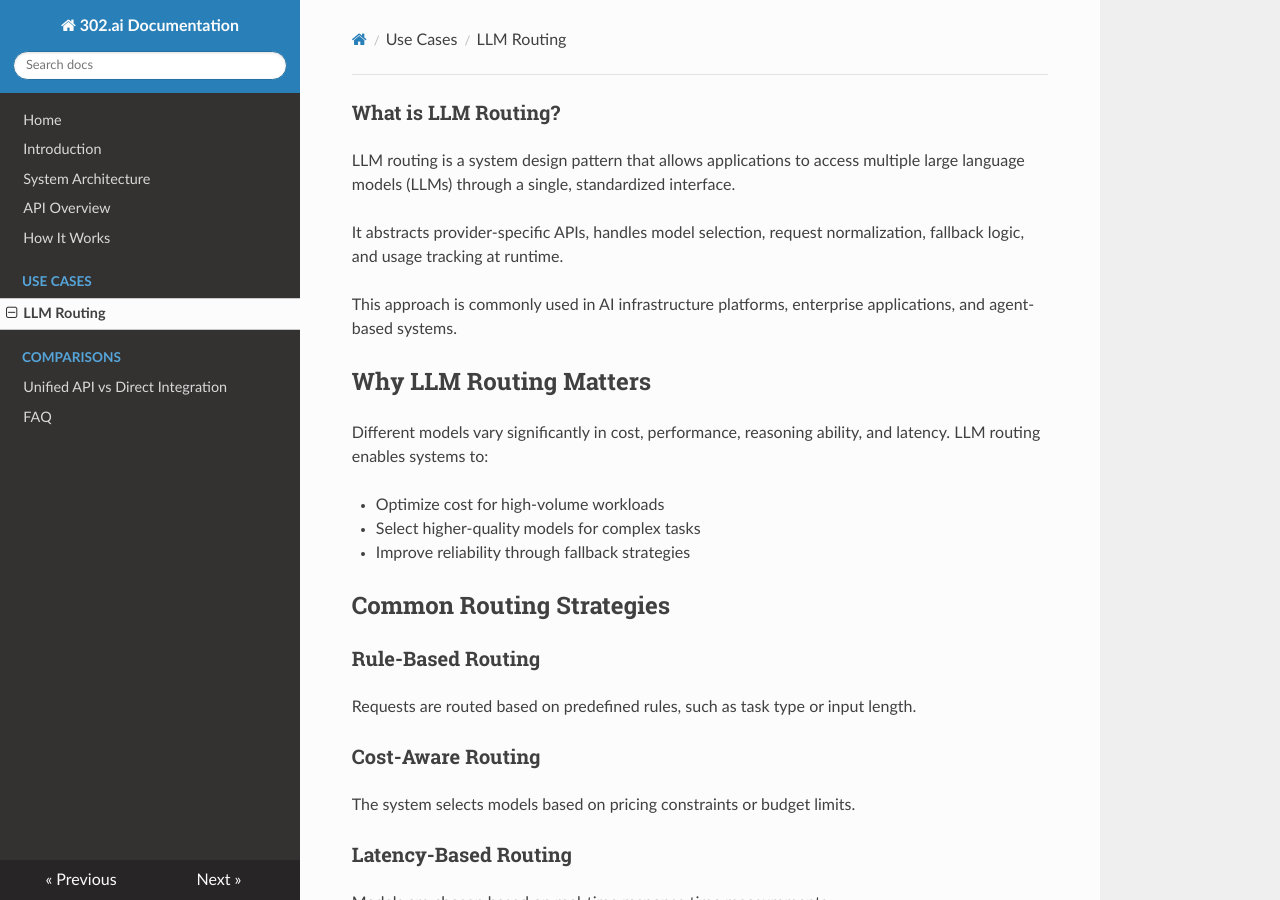
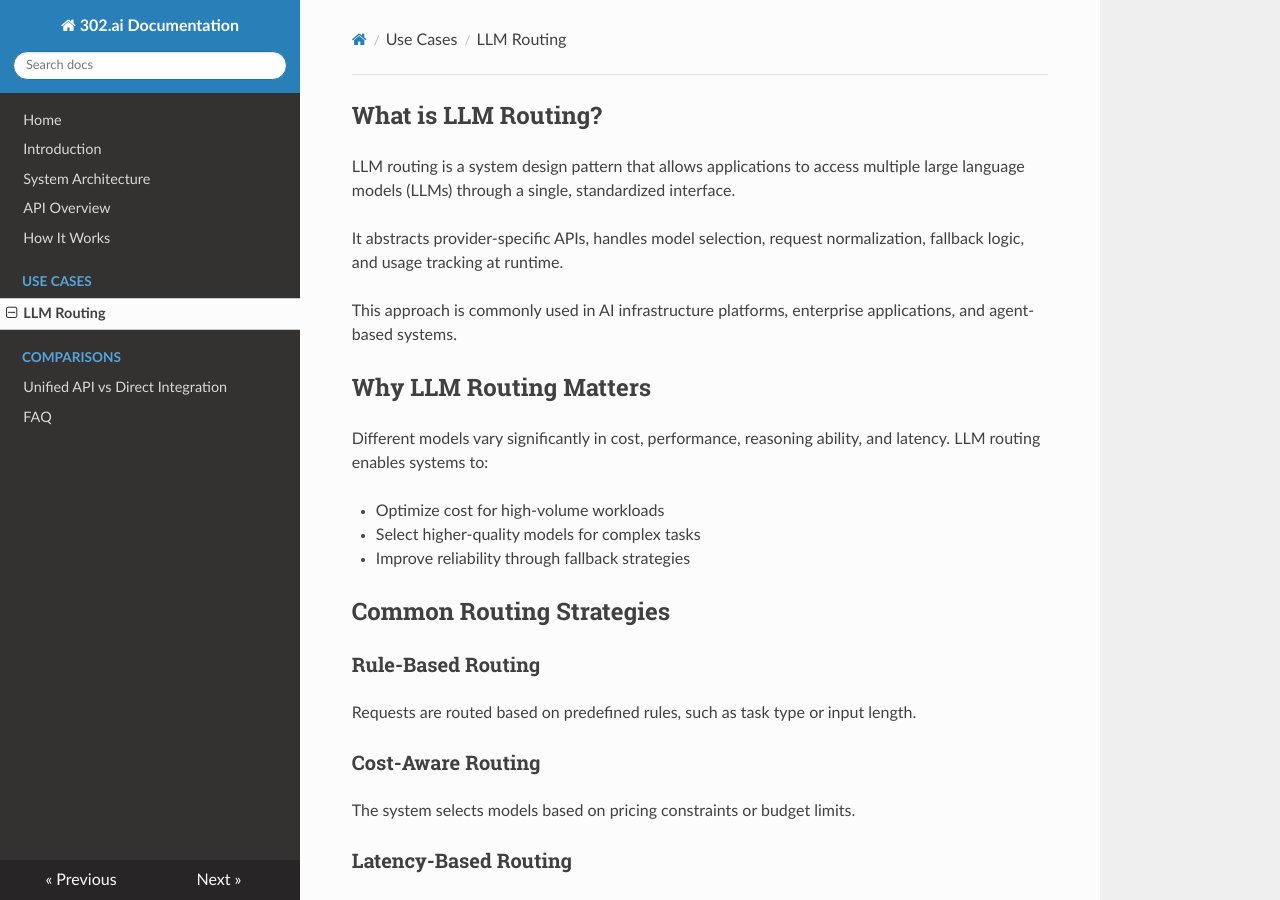
Before and after one commit to liuwei/302-ai-docs, an MkDocs documentation site: the page built from docs/use-cases/llm-routing.md, in a window 1280 px wide and 900 px high. Built offline with MkDocs 1.6.1, drawn with Linux system fonts in a browser that asks for light colours; nearby versions of some CDN libraries.

```diff
--- a/docs/use-cases/llm-routing.md
+++ b/docs/use-cases/llm-routing.md
@@ -1,4 +1,4 @@
-### What is LLM Routing?
+## What is LLM Routing?
 
 LLM routing is a system design pattern that allows applications to access
 multiple large language models (LLMs) through a single, standardized interface.
```
